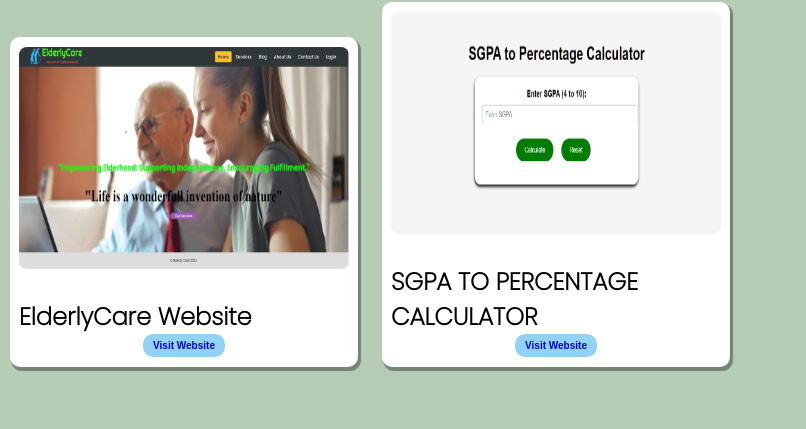
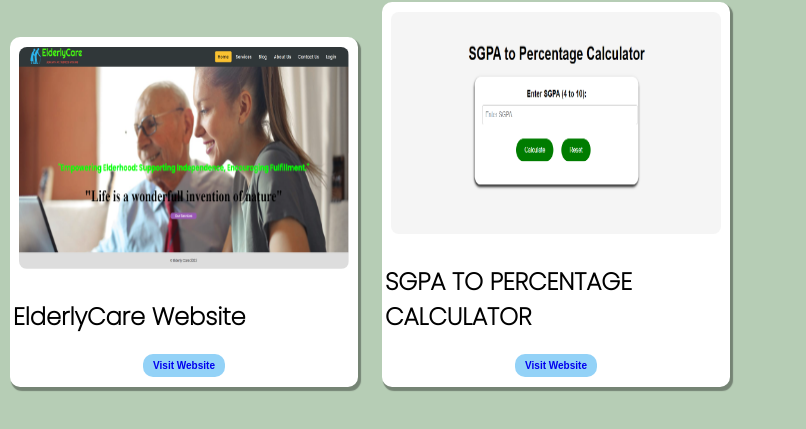
Before and after one commit to balasaheb078/My-Projects, a plain HTML site: page index.html in a window 1280 px wide. Shown: the part 45-474 px from the top of the page, without its empty margins (0-806 px from the left). Drawn offline with Linux system fonts and the light colour scheme; a web font is replaced by a local one.

Commit message:
Update style.css

```diff
--- a/style.css
+++ b/style.css
@@ -49,8 +49,7 @@ body {
 
 .content {
     font-family: poppins;
-    padding-top: 20px;
-    padding-left: 6px;
+    margin: 20px 0px;
 }
 
 .button {
```
